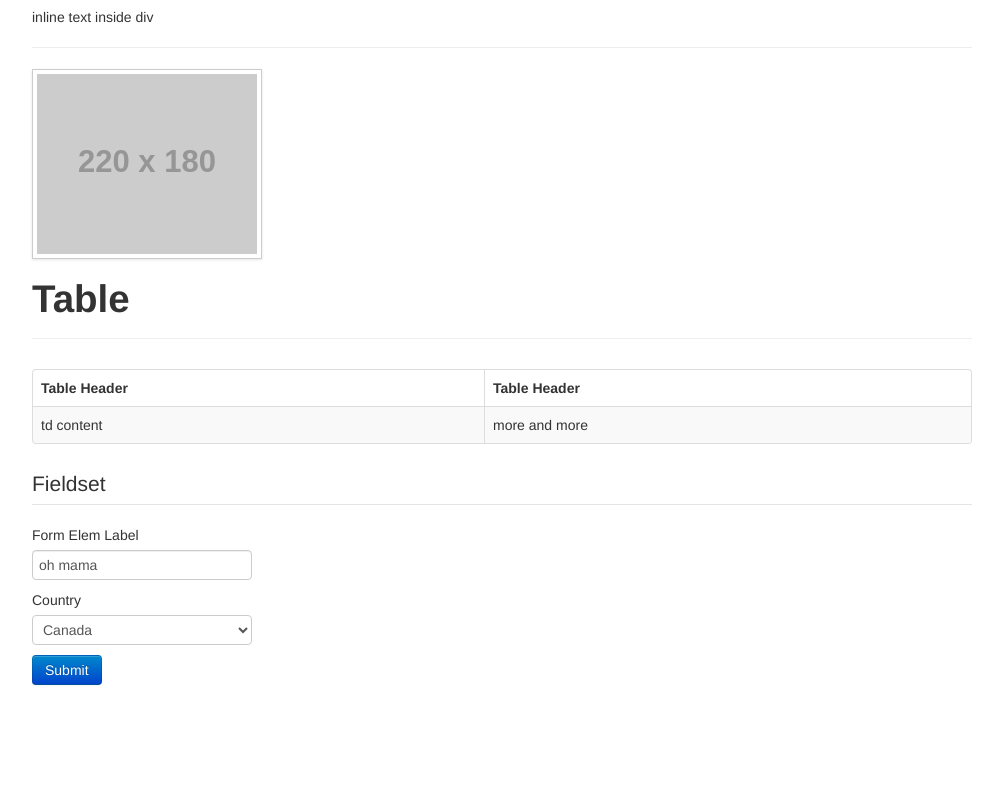
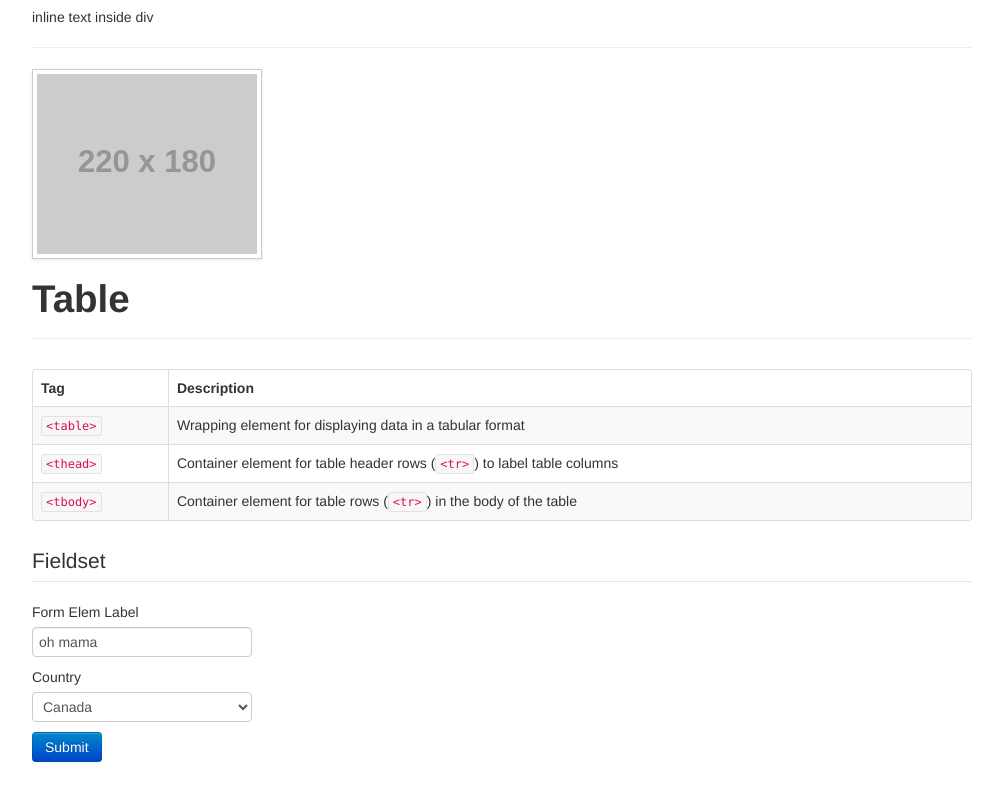
Before and after one commit to jonathan-beebe/html.js, a plain HTML site: page index.html in a window 1280 px wide. Shown: the part 534-1326 px from the top of the page, without its empty margins (138-1141 px from the left). Before the commit the page ends 1249 px from the top, so only its background shows below. Drawn offline with Linux system fonts and the light colour scheme; placeholder pictures from the web are drawn by us.

Commit message:
cleaned up, now 1 method for rendering all element types.

```diff
--- a/dom.js
+++ b/dom.js
@@ -11,6 +11,8 @@ define([
   // Create some helper functions
 
   dom.renderElement = function(data) {
+
+    console.log('renderElement', data);
 
     // Determine the closing type of this element.
 
@@ -62,14 +64,6 @@ define([
     return '<' + data.nodeName + attrs + otc + text + ctc;
   };
 
-  dom.renderTextNode = function(nodeName, text, attr) {
-    return dom.renderElement({
-      nodeName: nodeName,
-      text: text,
-      attr: attr || {}
-    });
-  };
-
   // this method can be called in 2 ways
   // ...('div', {attr:value}, 'child node', ...)
   // ...('div', 'child node', ...) where attr is ignored
@@ -94,11 +88,13 @@ define([
 
   // create all the text-node elements
   _.each(['h1', 'h2', 'h3', 'h4', 'h5', 'h6',
-      'span', 'p', 'pre', 'label', 'legend',
+      'span', 'p', 'pre', 'code', 'label', 'legend',
       'button', 'a', 'option', 'hr', 'br'], function(nodeName) {
         console.log('each', nodeName);
     dom[nodeName] = function(text, attr) {
-      return dom.renderTextNode(nodeName, text, attr);
+      var args = Array.prototype.slice.call(arguments);
+      args.unshift(nodeName);
+      return dom.renderBlockNode.apply(dom, args);
     };
   });
 
--- a/index.html
+++ b/index.html
@@ -3,8 +3,8 @@
 	<head>
 		<meta http-equiv="content-type" content="text/html; charset=utf-8" />
 		<title>Index</title>
-		<link href="bootstrap/css/bootstrap.css" rel="stylesheet">
-		<script src="require.js" type="text/javascript" charset="utf-8"></script>
+		<link href="lib/bootstrap/css/bootstrap.css" rel="stylesheet">
+		<script src="lib/require.js" type="text/javascript" charset="utf-8"></script>
 		<script src="main.js" type="text/javascript" charset="utf-8"></script>
 	</head>
 	<body>
--- a/main.js
+++ b/main.js
@@ -1,15 +1,15 @@
 require.config({
   paths: {
     // Major libraries
-    jquery: 'jquery',
-    underscore: 'underscore',
+    jquery: 'lib/jquery',
+    underscore: 'lib/underscore',
     dom: 'dom'
   },
 
   shim: {
     underscore: {
       exports: '_'
-    },
+    }
   }
 });
 
@@ -33,12 +33,12 @@ require([
         , dom.h1('dom.js Test'))
       , dom.ul({'class':'breadcrumb'}
         , dom.li(
-            dom.a('Home', {href:'#'})
-          , dom.span('/', {'class':'divider'})
+            dom.a({href:'#'}, 'Home')
+          , dom.span({'class':'divider'}, '/')
         )
         , dom.li(
-            dom.a('2nd', {href:'#'})
-          , dom.span('/', {'class':'divider'})
+            dom.a({href:'#'}, '2nd')
+          , dom.span({'class':'divider'}, '/')
         )
         , dom.li({'class':'active'}, '3rd')
       )
@@ -81,28 +81,28 @@ require([
       , dom.table({
           'class': 'table table-bordered table-striped'
         }
-        , dom.colgroup({}
-          , dom.col({'class':'span1'})
-          , dom.col({'class':'span7'})
-        )
         , dom.thead({}
           , dom.tr({}
             , dom.th({}
-              , 'Table Header'
+              , 'Tag'
             )
             , dom.th({}
-              , 'Table Header'
+              , 'Description'
             )
           )
         )
         , dom.tbody({}
           , dom.tr({}
-            , dom.td({}
-              , 'td content'
-            )
-            , dom.td({}
-              , 'more and more'
-            )
+            , dom.td(dom.code(_.escape('<table>')))
+            , dom.td('Wrapping element for displaying data in a tabular format')
+          )
+          , dom.tr({}
+            , dom.td(dom.code(_.escape('<thead>')))
+            , dom.td('Container element for table header rows (' + dom.code(_.escape('<tr>')) + ') to label table columns')
+          )
+          , dom.tr({}
+            , dom.td(dom.code(_.escape('<tbody>')))
+            , dom.td('Container element for table rows (' + dom.code(_.escape('<tr>')) + ') in the body of the table')
           )
         )
       )
@@ -125,9 +125,9 @@ require([
       , 'Canada'
       , 'Mexico'
       , 'USA')
-    , dom.p(dom.button('Submit', {
+    , dom.p(dom.button({
       'class': 'btn btn-primary'
-    }))
+    }, 'Submit'))
   ));
 
   console.log('html', rendered.trim());
```
Also changed, not shown: lib/bootstrap/css/bootstrap-responsive.css (renamed from bootstrap/css/bootstrap-responsive.css), lib/bootstrap/css/bootstrap-responsive.min.css (renamed from bootstrap/css/bootstrap-responsive.min.css), lib/bootstrap/css/bootstrap.css (renamed from bootstrap/css/bootstrap.css), lib/bootstrap/css/bootstrap.min.css (renamed from bootstrap/css/bootstrap.min.css), lib/bootstrap/img/glyphicons-halflings-white.png (renamed from bootstrap/img/glyphicons-halflings-white.png), lib/bootstrap/img/glyphicons-halflings.png (renamed from bootstrap/img/glyphicons-halflings.png), lib/bootstrap/js/bootstrap.js (renamed from bootstrap/js/bootstrap.js), lib/bootstrap/js/bootstrap.min.js (renamed from bootstrap/js/bootstrap.min.js), lib/jquery.js (renamed from jquery.js), lib/require.js (renamed from require.js), lib/underscore.js (renamed from underscore.js).
